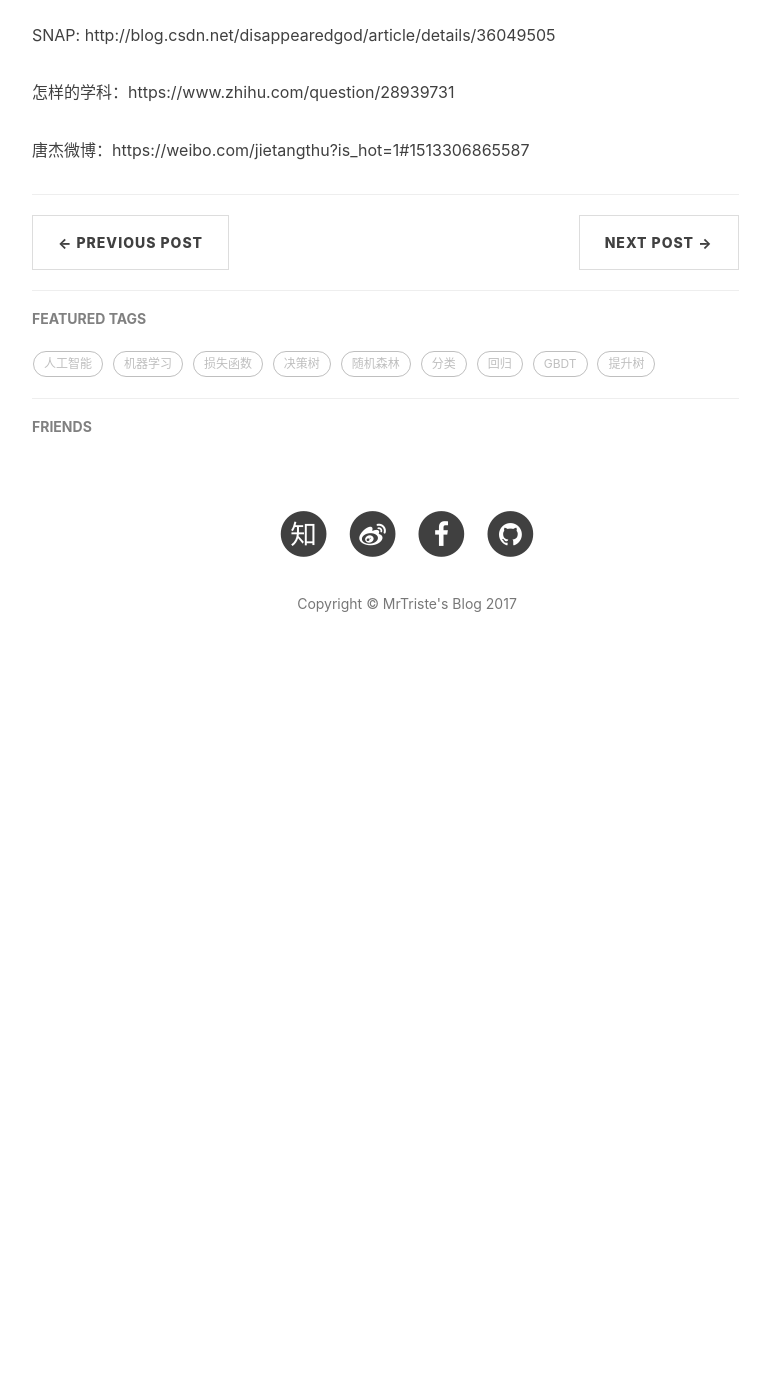
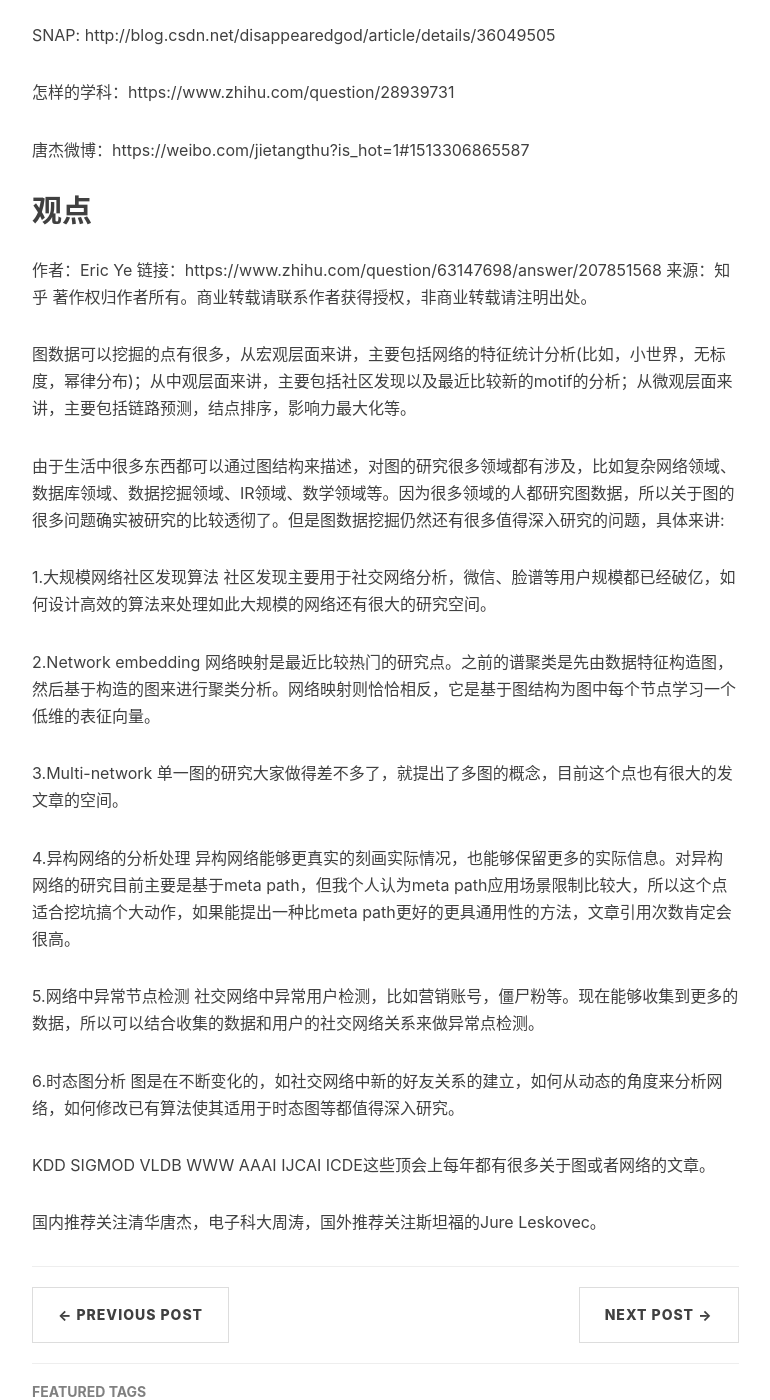
Before and after one commit to Mrtriste/Mrtriste.github.io, a Jekyll site: the page built from _posts/2017-12-08-一些URL.md, in a window 1280 px wide and 1400 px high, scrolled down 1666 px. Shown: the whole window, without its empty margins (233-1003 px from the left). Built offline with Jekyll 4.4.1, drawn with Linux system fonts in a browser that asks for light colours; nearby versions of some CDN libraries; comment, search, counter and statistics services are not loaded; before the commit the page ends 2374 px from its top, so only the background shows below that.

Commit message:
Update 2017-12-08-一些URL.md

```diff
--- a/_posts/2017-12-08-一些URL.md
+++ b/_posts/2017-12-08-一些URL.md
@@ -52,3 +52,30 @@
 怎样的学科：https://www.zhihu.com/question/28939731
 
 唐杰微博：https://weibo.com/jietangthu?is_hot=1#1513306865587
+
+## 观点
+
+作者：Eric Ye
+链接：https://www.zhihu.com/question/63147698/answer/207851568
+来源：知乎
+著作权归作者所有。商业转载请联系作者获得授权，非商业转载请注明出处。
+
+图数据可以挖掘的点有很多，从宏观层面来讲，主要包括网络的特征统计分析(比如，小世界，无标度，幂律分布)；从中观层面来讲，主要包括社区发现以及最近比较新的motif的分析；从微观层面来讲，主要包括链路预测，结点排序，影响力最大化等。
+
+由于生活中很多东西都可以通过图结构来描述，对图的研究很多领域都有涉及，比如复杂网络领域、数据库领域、数据挖掘领域、IR领域、数学领域等。因为很多领域的人都研究图数据，所以关于图的很多问题确实被研究的比较透彻了。但是图数据挖掘仍然还有很多值得深入研究的问题，具体来讲:
+
+1.大规模网络社区发现算法    社区发现主要用于社交网络分析，微信、脸谱等用户规模都已经破亿，如何设计高效的算法来处理如此大规模的网络还有很大的研究空间。
+
+2.Network embedding    网络映射是最近比较热门的研究点。之前的谱聚类是先由数据特征构造图，然后基于构造的图来进行聚类分析。网络映射则恰恰相反，它是基于图结构为图中每个节点学习一个低维的表征向量。
+
+3.Multi-network    单一图的研究大家做得差不多了，就提出了多图的概念，目前这个点也有很大的发文章的空间。
+
+4.异构网络的分析处理    异构网络能够更真实的刻画实际情况，也能够保留更多的实际信息。对异构网络的研究目前主要是基于meta path，但我个人认为meta path应用场景限制比较大，所以这个点适合挖坑搞个大动作，如果能提出一种比meta path更好的更具通用性的方法，文章引用次数肯定会很高。
+
+5.网络中异常节点检测    社交网络中异常用户检测，比如营销账号，僵尸粉等。现在能够收集到更多的数据，所以可以结合收集的数据和用户的社交网络关系来做异常点检测。
+
+6.时态图分析    图是在不断变化的，如社交网络中新的好友关系的建立，如何从动态的角度来分析网络，如何修改已有算法使其适用于时态图等都值得深入研究。
+
+KDD SIGMOD VLDB WWW AAAI IJCAI ICDE这些顶会上每年都有很多关于图或者网络的文章。
+
+国内推荐关注清华唐杰，电子科大周涛，国外推荐关注斯坦福的Jure Leskovec。
```
